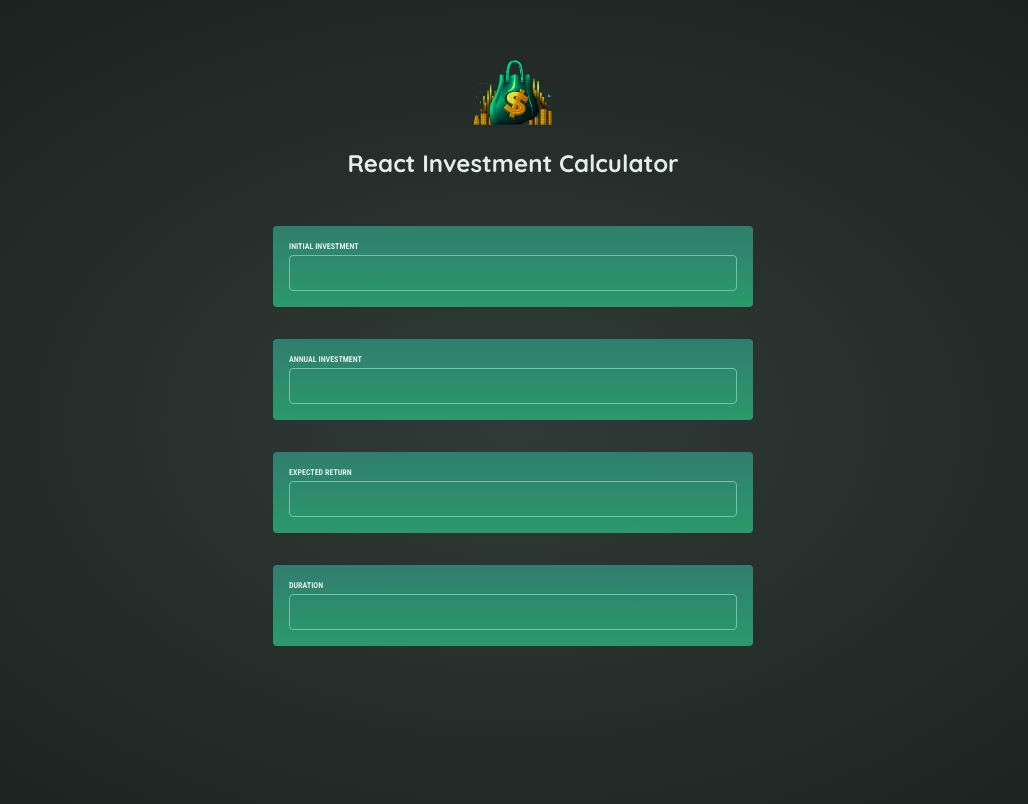
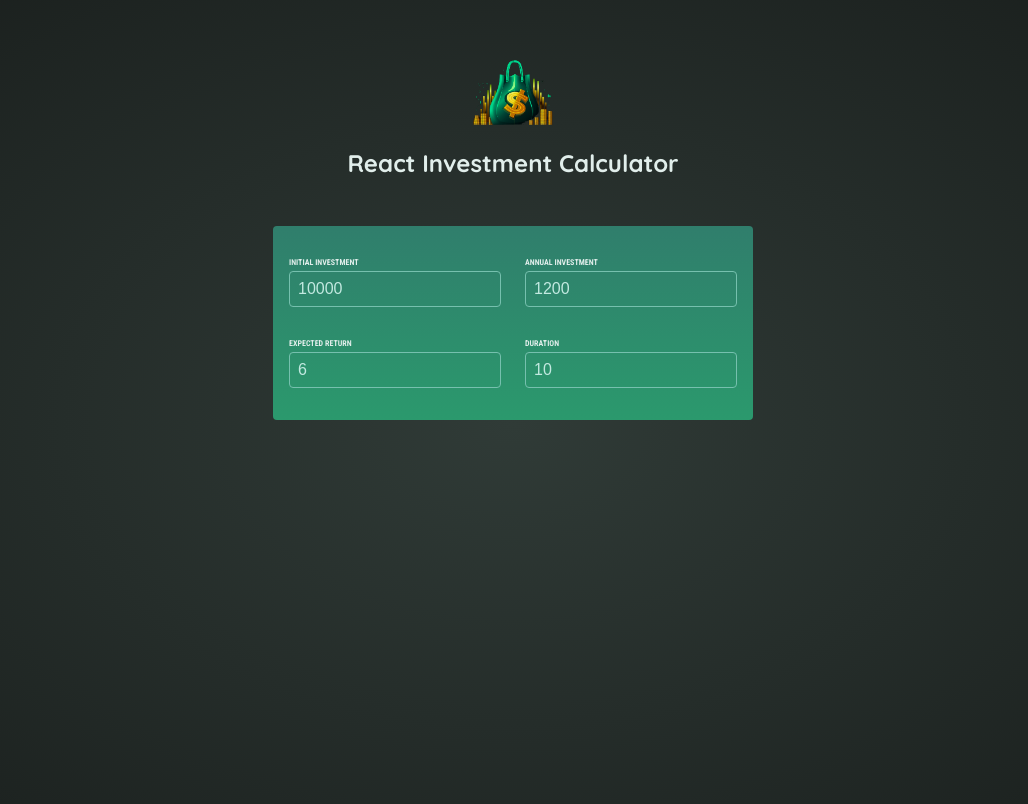
Before and after one commit to jeromeb4u/investment-calculator-react, a React (Vite) app: page / in a window 1280 px wide. Shown: the top 804 px of the page, without its empty margins (127-1155 px from the left). Built offline with nearby package versions, Linux system fonts and the light colour scheme.

Commit message:
Defined Header in Header component and Simplified the UserInput with all different fields and also useState for UserInput onChange

```diff
--- a/src/App.jsx
+++ b/src/App.jsx
@@ -6,10 +6,7 @@ function App() {
     <>
       <Header />
       <div className="user-group">
-        <UserInput label="Initial Investment" />
-        <UserInput label="Annual Investment" />
-        <UserInput label="Expected Return" />
-        <UserInput label="Duration" />
+        <UserInput />
       </div>
     </>
   );
--- a/src/components/Header.jsx
+++ b/src/components/Header.jsx
@@ -3,10 +3,10 @@ import investmentCalculatorLogo from "/src/assets/investment-calculator-logo.png
 export default function Header() {
   return (
     <>
-      <div id="header">
-        <img src={investmentCalculatorLogo} />
+      <header id="header">
+        <img src={investmentCalculatorLogo} alt="Logo showing a money bag" />
         <h1>React Investment Calculator</h1>
-      </div>
+      </header>
     </>
   );
 }
--- a/src/components/UserInput.jsx
+++ b/src/components/UserInput.jsx
@@ -1,12 +1,72 @@
 import React from "react";
+import { useState } from "react";
+export default function UserInput() {
+  const [userInput, setUserInput] = useState({
+    initialInvestment: 10000,
+    annualInvestment: 1200,
+    expectedReturn: 6,
+    duration: 10,
+  });
 
-export default function UserInput({ label }) {
+  function handleChange(inputIdentifier, newValue) {
+    setUserInput((prevUserInput) => {
+      return {
+        ...prevUserInput,
+        [inputIdentifier]: newValue,
+      };
+    });
+  }
+
   return (
     <>
-      <div id="user-input">
-        <label>{label}</label>
-        <input type="number" />
-      </div>
+      <section id="user-input">
+        <div className="input-group">
+          <p>
+            <label>Initial Investment</label>
+            <input
+              type="number"
+              value={userInput.initialInvestment}
+              required
+              onChange={(event) =>
+                handleChange("initialInvestment", event.target.value)
+              }
+            />
+          </p>
+          <p>
+            <label>Annual Investment</label>
+            <input
+              type="number"
+              value={userInput.annualInvestment}
+              required
+              onChange={(event) =>
+                handleChange("annualInvestment", event.target.value)
+              }
+            />
+          </p>
+        </div>
+        <div className="input-group">
+          <p>
+            <label>Expected Return</label>
+            <input
+              type="number"
+              value={userInput.expectedReturn}
+              required
+              onChange={(event) =>
+                handleChange("expectedReturn", event.target.value)
+              }
+            />
+          </p>
+          <p>
+            <label>Duration</label>
+            <input
+              type="number"
+              value={userInput.duration}
+              required
+              onChange={(event) => handleChange("duration", event.target.value)}
+            />
+          </p>
+        </div>
+      </section>
     </>
   );
 }
```
